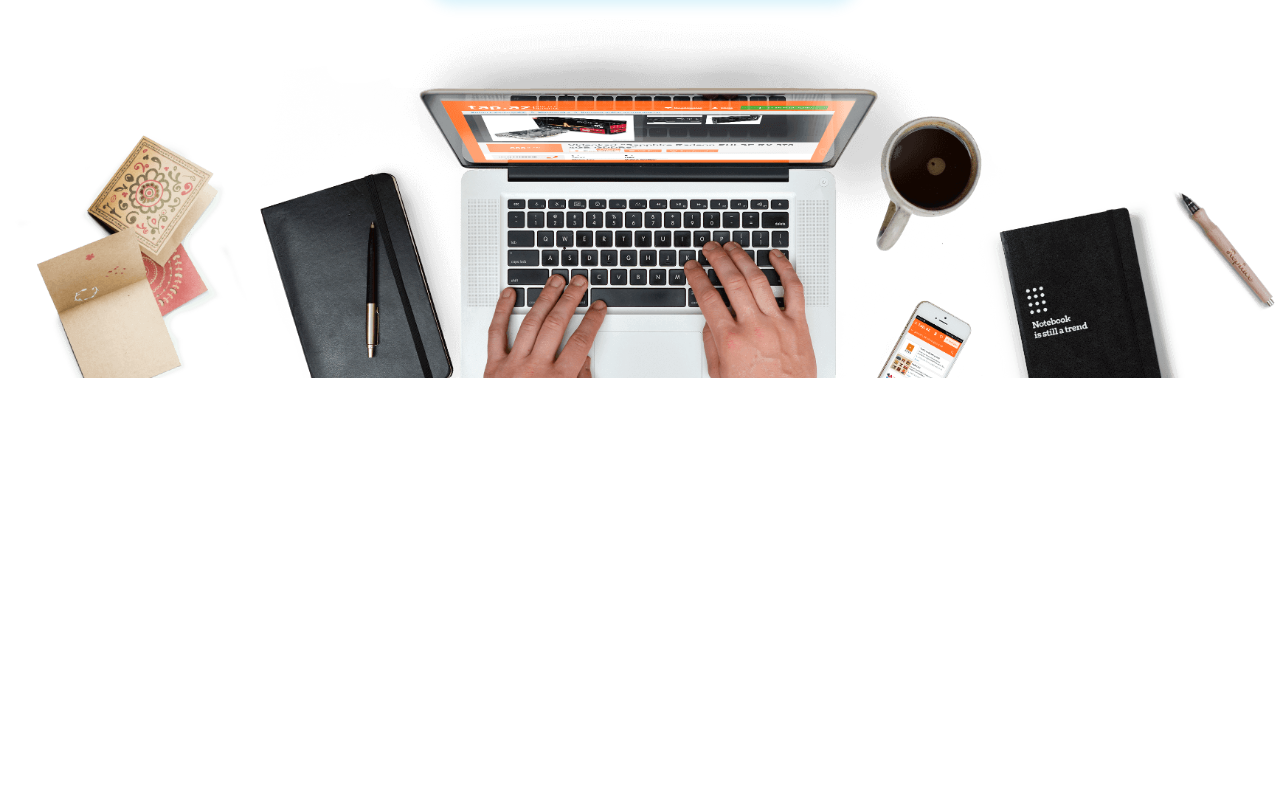
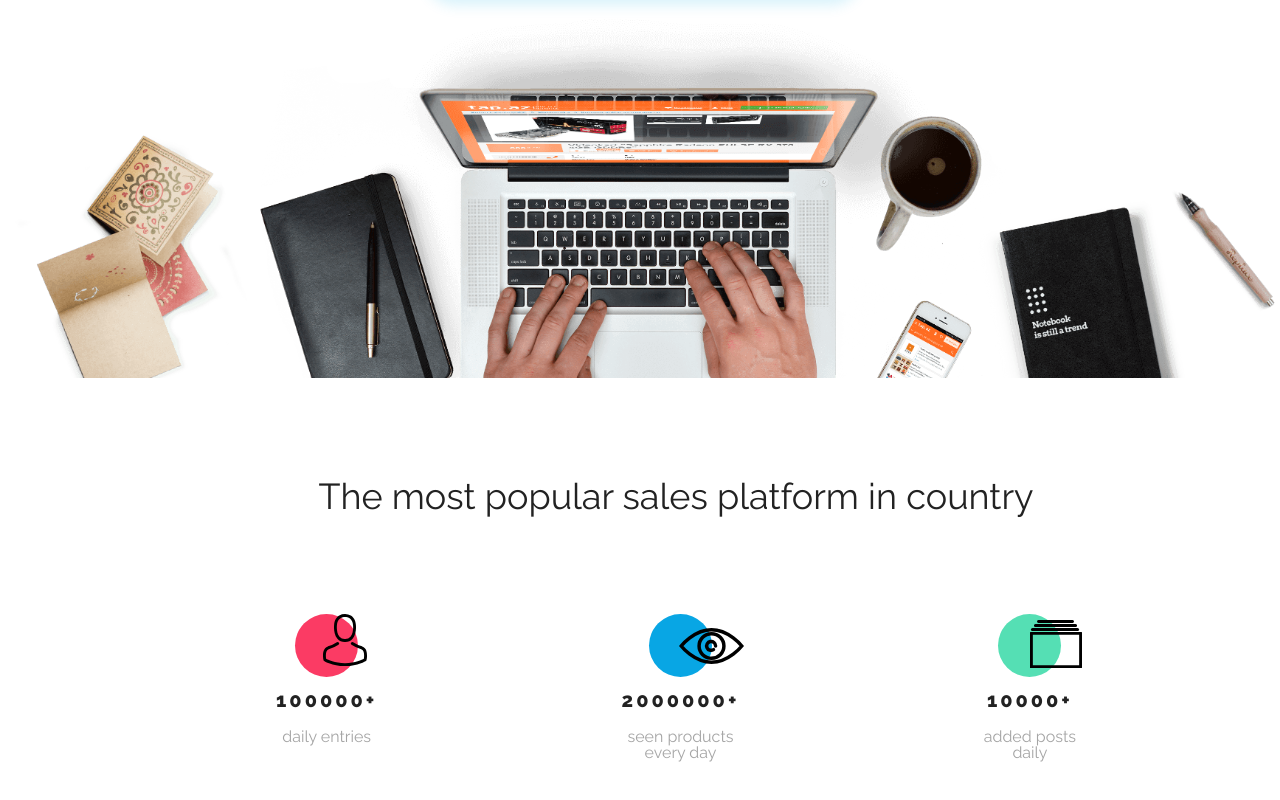
Before and after one commit to Kasiek93/BestShop, a plain HTML site: page index.html in a window 1280 px wide. Shown: the part 388-1188 px from the top of the page. Before the commit the page ends 800 px from the top, so only its background shows below. Drawn offline with nearby package versions, Linux system fonts and the light colour scheme.

Commit message:
Statystyki

```diff
--- a/css/style.css
+++ b/css/style.css
@@ -105,3 +105,74 @@ a {
 .btn--large {
     padding: 22px 155px;
 }
+.statistics {
+    margin-top: 100px;
+}
+
+.statistics__container {
+    max-width: 800px;
+    margin: 100px auto 120px;
+    display: flex;
+    justify-content: space-between;
+}
+h2 {
+    font-family: var(--font-raleway);
+    font-size: 2.25rem;
+    text-align: center;
+}
+.statistics__single {
+    max-width: 160px;
+    display: flex;
+    flex-direction: column;
+    justify-content: flex-start;
+    align-items: center;
+    text-align: center;
+    font-family: var(--font-raleway);
+}
+.statistics__circle {
+    border-radius: 50%;
+    width: 63px;
+    height: 63px;
+    position: relative;
+}
+
+.statistics__img {
+    position: absolute;
+}
+.statistics__single:nth-child(1) .statistics__circle {
+    background-color: var(--color-redish);
+}
+
+.statistics__single:nth-child(1) .statistics__img {
+    top: 0;
+    left: 45%;
+}
+
+.statistics__single:nth-child(2) .statistics__circle {
+    background-color: var(--color-primary);
+}
+
+.statistics__single:nth-child(2) .statistics__img {
+    top: 14px;
+    left: 47%;
+}
+
+.statistics__single:nth-child(3) .statistics__circle {
+    background-color: var(--color-green);
+}
+
+.statistics__single:nth-child(3) .statistics__img {
+    top: 6px;
+    left: 50%;
+}
+.statistics__number {
+    font-size: 1.25rem;
+    font-weight: 800;
+    letter-spacing: 0.1875rem;
+    margin-top: 13px;
+}
+
+.statistics__description {
+    color: var(--color-grey);
+    margin-top: 19px;
+}
--- a/index.html
+++ b/index.html
@@ -45,5 +45,36 @@
     </div>
     <img src="assets/Background.png" alt="" class="opening__image" />
 </section>
+<section class="statistics">
+    <div class="container">
+        <h2>The most popular sales platform in country</h2>
+
+        <div class="statistics__container">
+            <div class="statistics__single">
+                <div class="statistics__circle">
+                    <img src="assets/Person.svg" alt="person" class="statistics__img"/>
+                </div>
+                <div class="statistics__number">100000+</div>
+                <div class="statistics__description">daily entries</div>
+            </div>
+
+            <div class="statistics__single">
+                <div class="statistics__circle">
+                    <img src="assets/Eye.svg" alt="person" class="statistics__img"/>
+                </div>
+                <div class="statistics__number">2000000+</div>
+                <div class="statistics__description">seen products<br>every day</div>
+            </div>
+
+            <div class="statistics__single">
+                <div class="statistics__circle">
+                    <img src="assets/Catalog.svg" alt="person" class="statistics__img"/>
+                </div>
+                <div class="statistics__number">10000+</div>
+                <div class="statistics__description">added posts<br>daily</div>
+            </div>
+        </div>
+    </div>
+</section>
 <body></body>
 </html>
```
